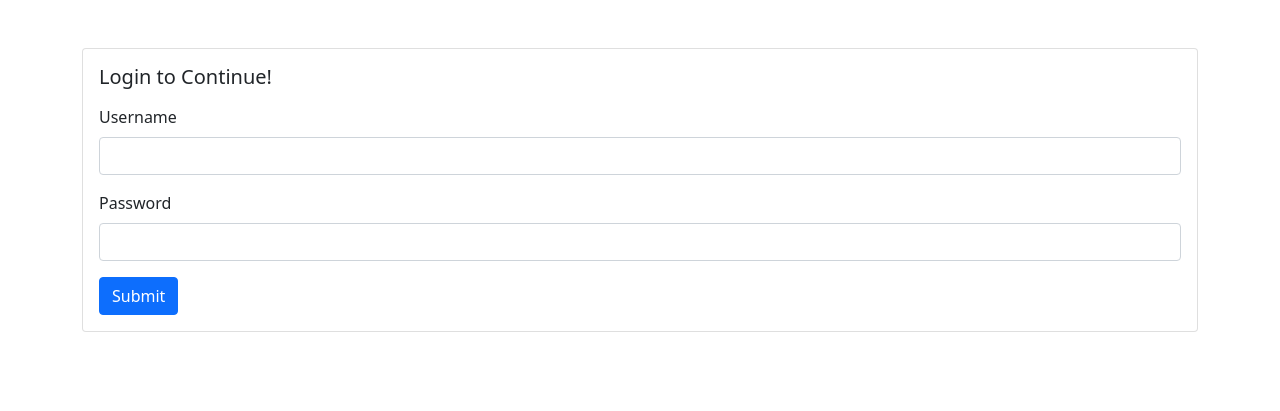
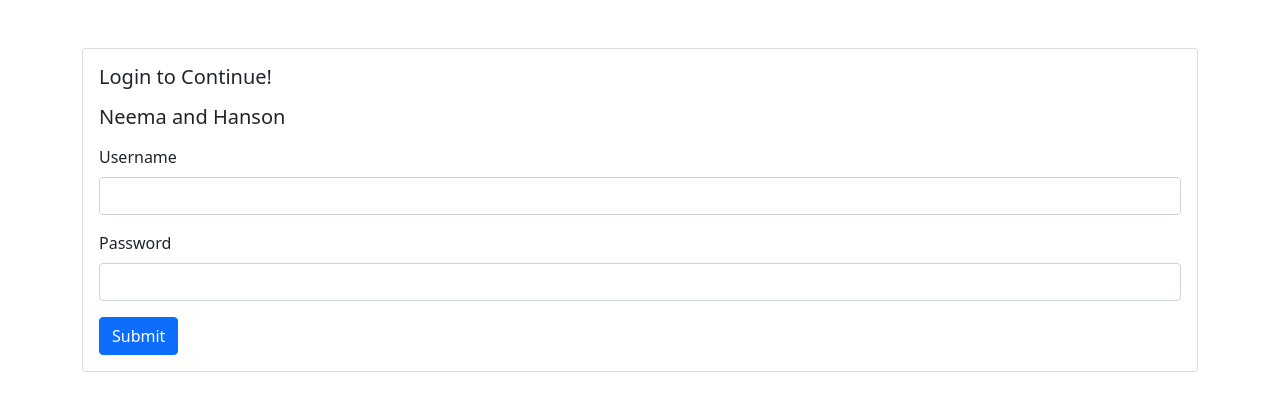
Before and after one commit to thedeveloperske/travellerske, a Django app: page /accounts/login/ in a window 1280 px wide. Shown: the part 56-467 px from the top of the page. Run offline with Django 4.2, Linux system fonts and the light colour scheme; some libraries are stand-ins or nearby versions.

Commit message:
Added a header

```diff
--- a/templates/accounts/login.html
+++ b/templates/accounts/login.html
@@ -4,6 +4,7 @@
 <div class="card">
     <div class="card-body">
         <h5 class="card-title mb-3">Login to Continue!</h5>
+        <h5 class="card-title mb-3">Neema and Hanson</h5>
         <form method="POST">
             <div class="mb-3">
                 <label for="exampleInputEmail" class="form-label">Username</label>
```
